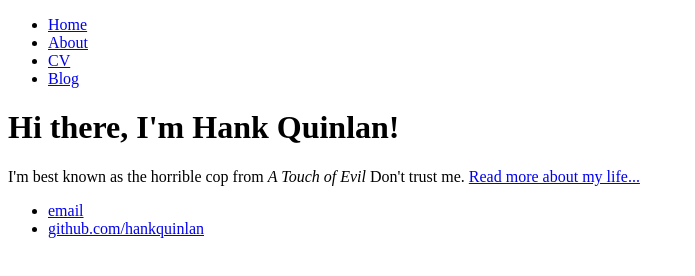
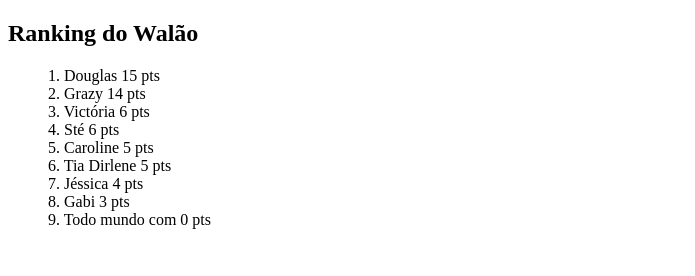
Before and after one commit to walensep/familiasoares, a plain HTML site: page index.html in a window 1280 px wide. Shown: the whole page, without its empty margins (0-695 px from the left). Drawn offline with Linux system fonts and the light colour scheme.

Commit message:
Update index.html

```diff
--- a/index.html
+++ b/index.html
@@ -1,28 +1,20 @@
 <!DOCTYPE html>
 <html>
-	<head>
-		<title>Hank Quinlan, Horrible Cop</title>
-	</head>
-	<body>
-		<nav>
-    		<ul>
-        		<li><a href="/">Home</a></li>
-	        	<li><a href="/about">About</a></li>
-        		<li><a href="/cv">CV</a></li>
-        		<li><a href="/blog">Blog</a></li>
-    		</ul>
-		</nav>
-		<div class="container">
-    		<div class="blurb">
-        		<h1>Hi there, I'm Hank Quinlan!</h1>
-				<p>I'm best known as the horrible cop from <em>A Touch of Evil</em> Don't trust me. <a href="/about">Read more about my life...</a></p>
-    		</div><!-- /.blurb -->
-		</div><!-- /.container -->
-		<footer>
-    		<ul>
-        		<li><a href="mailto:hankquinlanhub@gmail.com">email</a></li>
-        		<li><a href="https://github.com/hankquinlan">github.com/hankquinlan</a></li>
-			</ul>
-		</footer>
-	</body>
+<body>
+
+<h2>Ranking do Walão</h2>
+
+<ul style="list-style-type:none">
+  <li>1. Douglas 15 pts</li>
+  <li>2. Grazy 14 pts</li>
+  <li>3. Victória 6 pts</li>
+<li>4. Sté 6 pts</li>
+<li>5. Caroline 5 pts</li>
+<li>6. Tia Dirlene 5 pts</li>
+<li>7. Jéssica 4 pts</li>
+<li>8. Gabi 3 pts</li>
+<li>9. Todo mundo com 0 pts</li>
+</ul>
+
+</body>
 </html>
```
